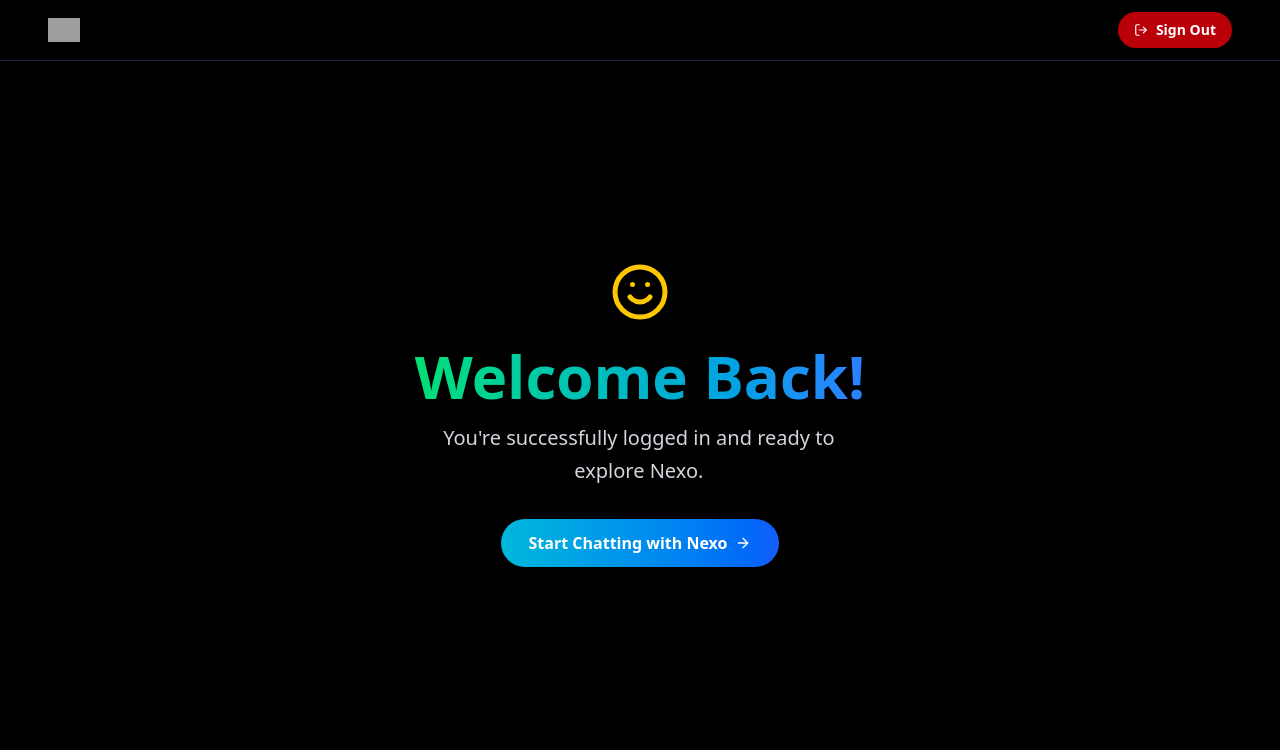
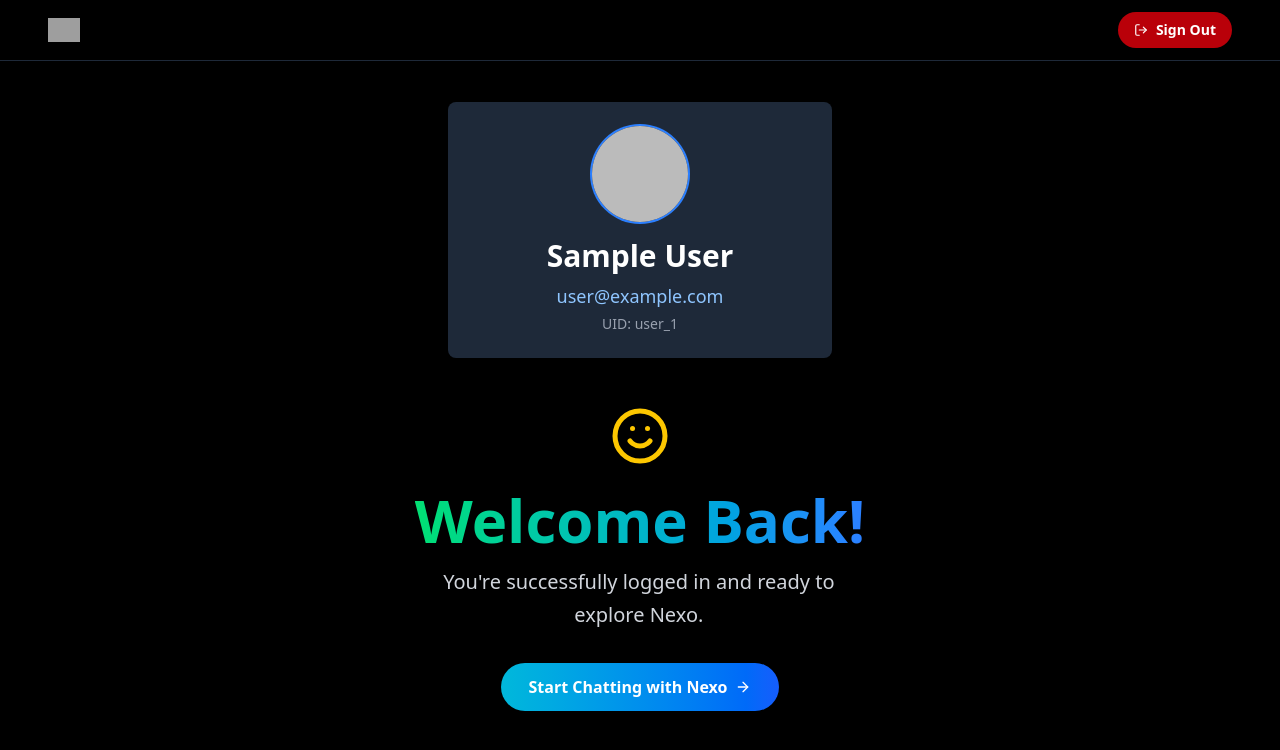
Before and after one commit to groovyrey/nexo, a Next.js app: page / in a window 1280 px wide. Shown: the top 750 px of the page. Built offline with nearby package versions, Linux system fonts and the light colour scheme; no server answers; sample sign-in values are in the browser's storage; grey boxes are pictures that could not be loaded.

Commit message:
FinalPrototype

```diff
--- a/app/api/nexo/route.ts
+++ b/app/api/nexo/route.ts
@@ -3,7 +3,7 @@
 
 export async function POST(request: Request) {
   try {
-    const { messages } = await request.json();
+    const { messages, userName } = await request.json();
 
     const hfToken = process.env.HF_TOKEN;
     if (!hfToken) {
@@ -19,8 +19,12 @@
     const origin = new URL(request.url).origin;
     const teamPageUrl = `${origin}/team`;
 
+    const systemMessageContent = userName
+      ? `Your name is Nexo. You are a helpful AI assistant. You are currently chatting with ${userName}. Nexo AI was created by Nexo Team and this is the page of the members: ${teamPageUrl}.`
+      : `Your name is Nexo. You are a helpful AI assistant. Nexo AI was created by Nexo Team and this is the page of the members: ${teamPageUrl}.`;
+
     const transformedMessages = [
-      {"role": "system", "content": `Your name is Nexo. You are a helpful AI assistant. Please format your responses using GitHub Flavored Markdown. Nexo AI was created by Nexo Team and this is the page of the members: ${teamPageUrl}.`},
+      {"role": "system", "content": systemMessageContent},
       ...messages.map((msg: { role: string; content: string }) => ({
         ...msg,
         role: msg.role === 'model' ? 'assistant' : msg.role,
@@ -28,7 +32,7 @@
     ];
 
     const completion = await client.chat.completions.create({
-        model: "deepseek-ai/DeepSeek-V3.2",
+        model: "CohereLabs/c4ai-command-r-08-2024",
         messages: transformedMessages,
     });
 
--- a/app/chat/components/ChatMessage.tsx
+++ b/app/chat/components/ChatMessage.tsx
@@ -40,7 +40,7 @@
         </div>
       )}
       <div
-        className={`relative p-4 rounded-lg max-w-[80%] ${bubbleColor} ${textColor} font-sans`}
+        className={`relative p-4 rounded-lg max-w-[80%] ${bubbleColor} ${textColor} font-sans ${!isUser ? 'ai-message' : ''}`}
       >
         <ReactMarkdown
           className="prose prose-invert max-w-none"
--- a/app/chat/page.tsx
+++ b/app/chat/page.tsx
@@ -50,7 +50,7 @@
         headers: {
           'Content-Type': 'application/json',
         },
-        body: JSON.stringify({ messages: allMessages }),
+        body: JSON.stringify({ messages: allMessages, userName: user.displayName }),
       });
 
       if (!response.ok) {
--- a/app/components/LoggedInHomepage.tsx
+++ b/app/components/LoggedInHomepage.tsx
@@ -1,10 +1,36 @@
 import React from 'react';
-import { FiSmile, FiArrowRight } from 'react-icons/fi'; // Import FiArrowRight for the link
-import Link from 'next/link'; // Import Link for navigation
+import { FiSmile, FiArrowRight } from 'react-icons/fi';
+import Link from 'next/link';
+import { useAuthContext } from '../../lib/context';
+import Image from 'next/image';
 
 const LoggedInHomepage = () => {
+  const { user } = useAuthContext();
+
   return (
     <div className="flex-grow flex flex-col items-center justify-center text-white text-center p-4">
+      {/* Profile Card */}
+      {user && (
+        <div className="bg-gray-800 rounded-lg shadow-lg p-6 mb-8 max-w-sm w-full flex flex-col items-center">
+          {user.photoURL ? (
+            <Image
+              src={user.photoURL}
+              alt="User Profile"
+              width={96}
+              height={96}
+              className="rounded-full mb-4 ring-2 ring-blue-500"
+            />
+          ) : (
+            <div className="w-24 h-24 rounded-full bg-blue-700 flex items-center justify-center text-3xl font-bold mb-4">
+              {user.displayName ? user.displayName.charAt(0).toUpperCase() : user.email?.charAt(0).toUpperCase()}
+            </div>
+          )}
+          <h2 className="text-3xl font-bold mb-2 text-white">{user.displayName || 'User'}</h2>
+          <p className="text-blue-300 text-lg mb-1">{user.email}</p>
+          <p className="text-gray-400 text-sm">UID: {user.uid}</p>
+        </div>
+      )}
+
       {/* Welcome Section */}
       <div className="text-center p-4 mb-8">
         <FiSmile className="text-6xl text-yellow-400 mb-6 animate-bounce-slow mx-auto" />
--- a/app/globals.css
+++ b/app/globals.css
@@ -74,3 +74,8 @@
   background-image: linear-gradient(to right, #1e3a8a, #000000);
   animation: gradient-animation 10s ease infinite;
 }
+
+/* Custom styling for AI message bold text */
+.ai-message strong {
+  color: #67e8f9; /* Tailwind's cyan-300 */
+}
--- a/next.config.ts
+++ b/next.config.ts
@@ -19,6 +19,12 @@
         port: '',
         pathname: '/api/**',
       },
+      {
+        protocol: 'https',
+        hostname: 'lh3.googleusercontent.com',
+        port: '',
+        pathname: '**', // Allow any path for Google user content
+      },
     ],
   },
   /* config options here */
```
